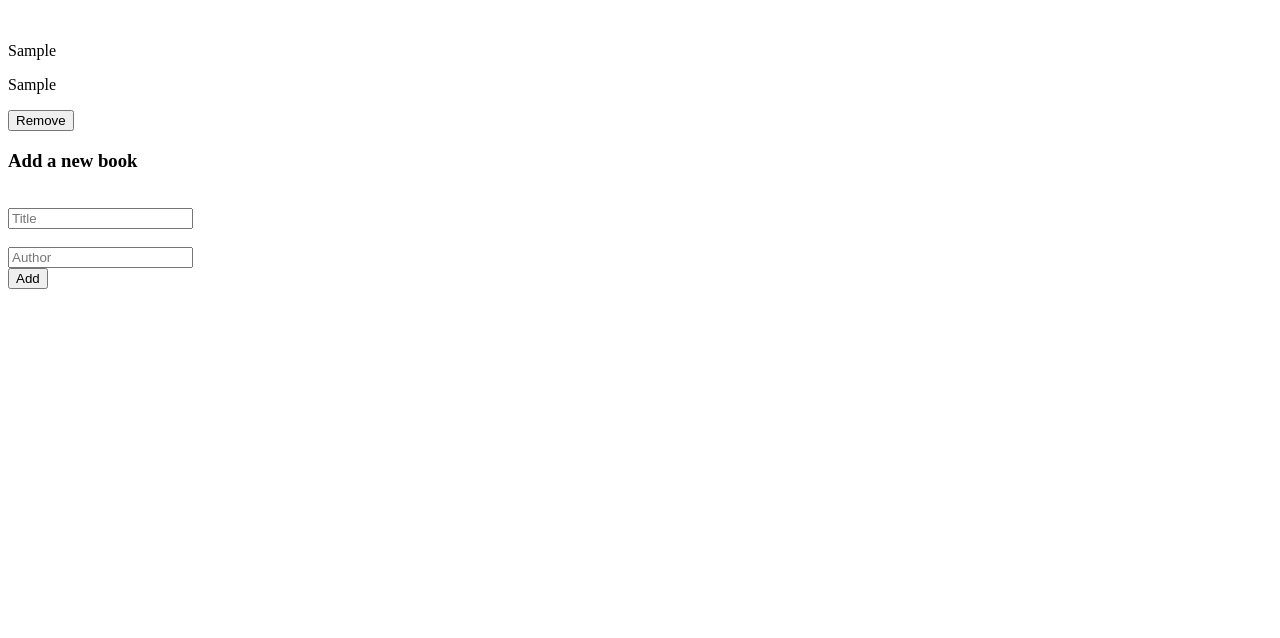
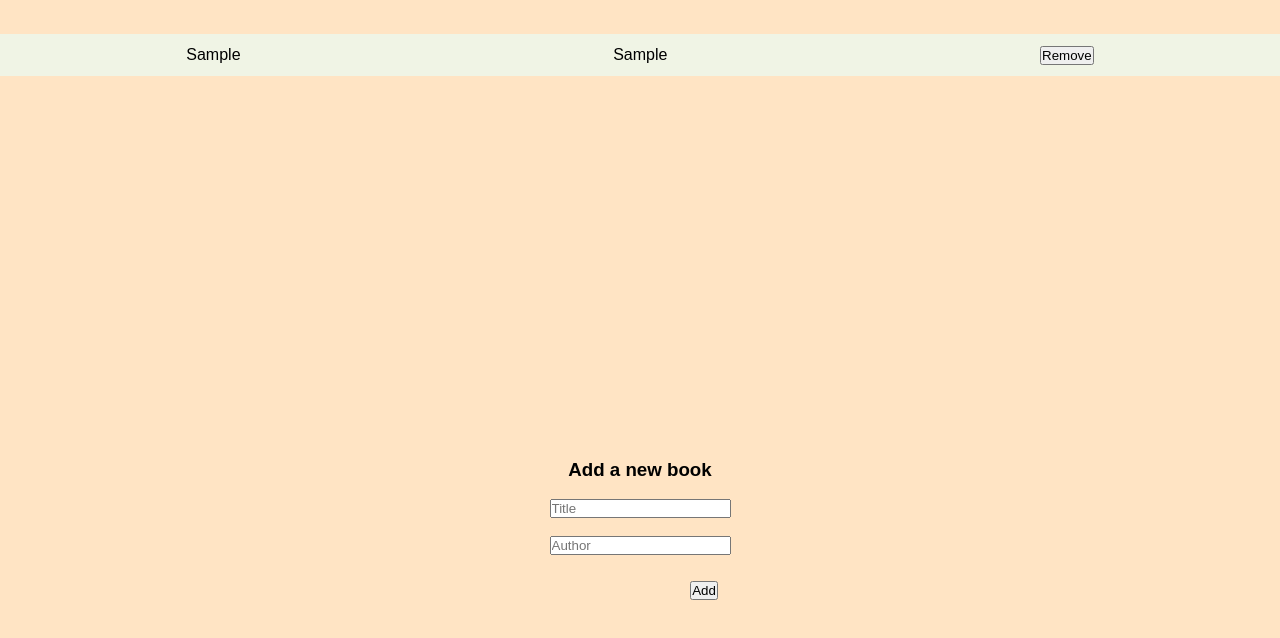
Before and after one commit to AbdifatahYasin1/Awesome-books, a website: page index.html in a window 1280 px wide. Both pictures are taken after typing "Sample", "Sample" into the empty fields and a click on the button "Add". Drawn offline with Linux system fonts and the light colour scheme.

Commit message:
Refacror js

```diff
--- a/App.js
+++ b/App.js
@@ -4,6 +4,14 @@ let Title = document.querySelector(".Title");
 let msg = document.getElementById("msg");
 let bookText = document.getElementById("book-text");
 let containerbooks = document.querySelector(".container-books");
+
+class Book {
+  constructor(Title, Author) {
+    this.Title = Title;
+    this.Author = Author;
+  }
+}
+let books = new Book(Title, Author);
 
 form.addEventListener("submit", (e) => {
   e.preventDefault();
@@ -22,12 +30,9 @@ let formValidation = () => {
 };
 
 let acceptData = () => {
-  let books = [
-    {
-      book: ["text1"],
-      book: ["text2"],
-    },
-  ];
+  //   let books = [{}];
+
+  console.log(books);
 
   if (localStorage.getItem("book") === null) {
     books = [];
@@ -53,10 +58,11 @@ function renderData() {
     console.log(books);
     books.forEach((book) => {
       bookText.innerHTML += `
+      <div class="wrapper">
         <p>${book.text1}</p>
         <p>${book.text2}</p>
         <button onclick="deleteBook('${book.text1}', '${book.text2}')">Remove</button>
-
+        </div>
       `;
     });
 
--- a/index.html
+++ b/index.html
@@ -4,6 +4,7 @@
     <meta charset="UTF-8" />
     <meta http-equiv="X-UA-Compatible" content="IE=edge" />
     <meta name="viewport" content="width=device-width, initial-scale=1.0" />
+    <link rel="stylesheet" href="style.css">
     <title>Awesome books</title>
 
 
@@ -14,6 +15,7 @@
         <div class="container-books">
             <br>
             <div id="book-text">
+                <div class="wrapper"></div>
 
              </div>
             </div>
--- /dev/null
+++ b/style.css
@@ -0,0 +1,34 @@
+* {
+  padding: 0;
+  margin: 0;
+  box-sizing: border-box;
+}
+
+body {
+  font-family: sans-serif;
+  background-color: bisque;
+}
+
+.container {
+  position: absolute;
+  margin-left: auto;
+  margin-right: auto;
+  left: 0;
+  right: 0;
+  text-align: center;
+  bottom: 25%;
+}
+
+.btn {
+  margin-left: 10%;
+  margin-top: 2%;
+}
+.wrapper {
+  display: flex;
+  background: #f0f4e5;
+  width: 100%;
+  height: 42px;
+  margin-top: 1rem;
+  justify-content: space-around;
+  align-items: center;
+}
```
